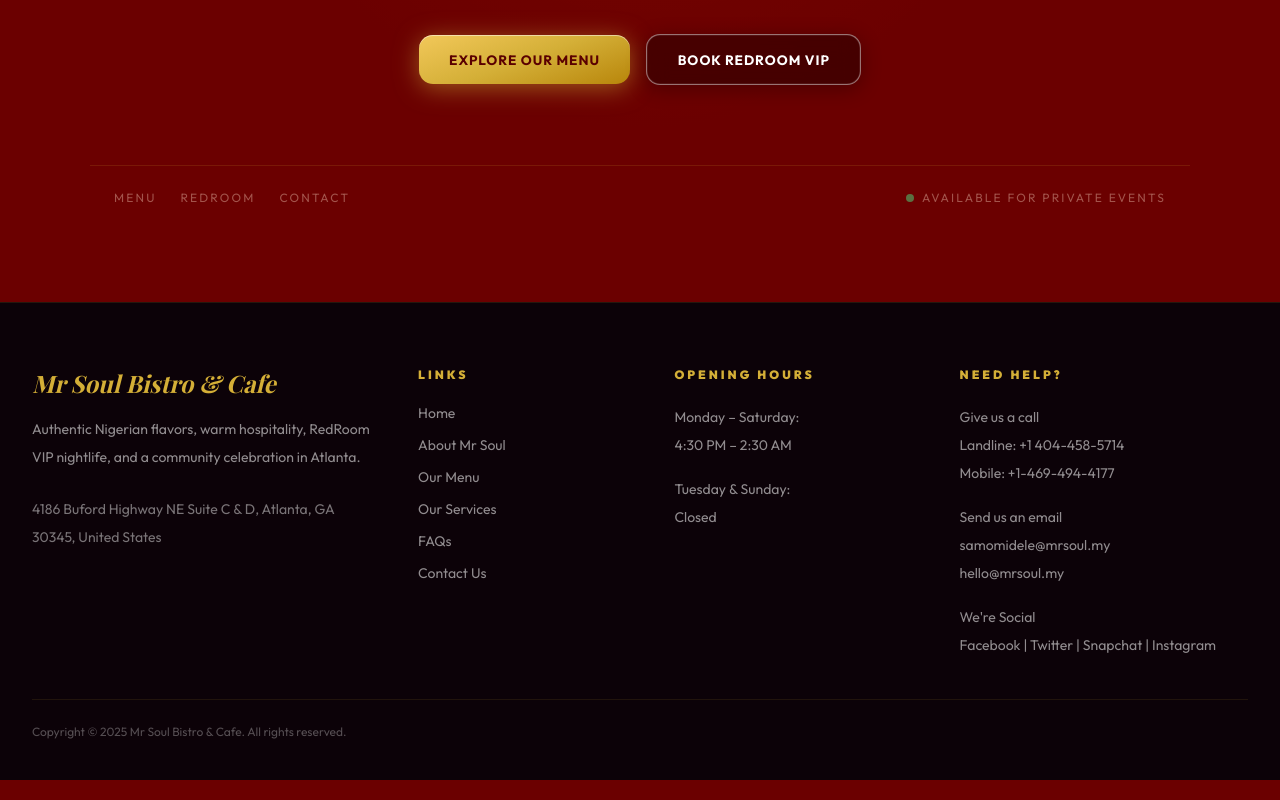
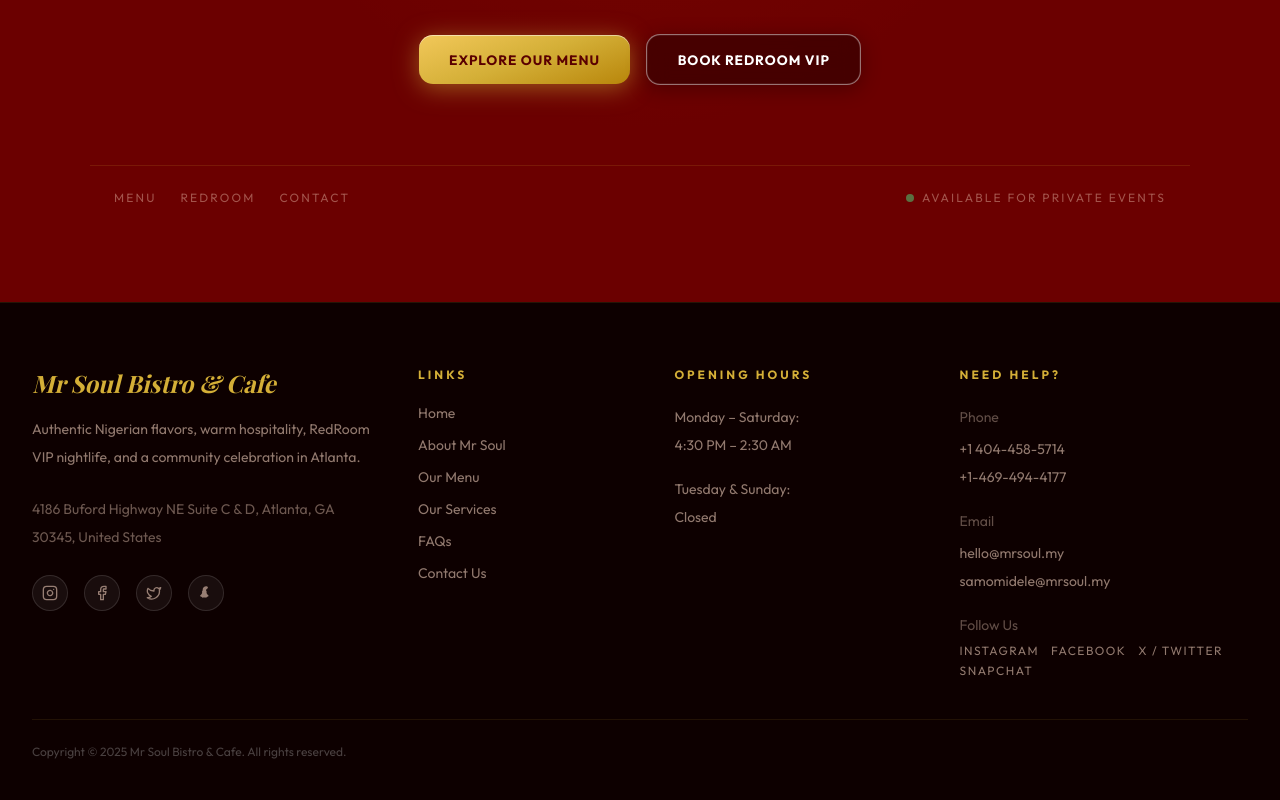
Before and after one commit to jayblast-spec/mr-soul-luxury-site, a Next.js app: page / in a window 1280 px wide. Shown: the part 5631-6431 px from the top of the page. Built offline with nearby package versions, Linux system fonts and the light colour scheme.

Commit message:
feat: add all social media links (Instagram, Snapchat, Facebook, X) to footer + update footer bg

```diff
--- a/src/components/Footer.tsx
+++ b/src/components/Footer.tsx
@@ -1,4 +1,5 @@
 import Link from "next/link";
+import { Instagram, Facebook, Twitter } from "lucide-react";
 import { brand } from "@/lib/content";
 
 const links = [
@@ -10,35 +11,83 @@ const links = [
   ["Contact Us", "/contact"],
 ];
 
+const socials = [
+  {
+    label: "Instagram",
+    href: "https://www.instagram.com/mrsoulbistro/",
+    icon: Instagram,
+  },
+  {
+    label: "Facebook",
+    href: "https://www.facebook.com/mrsoulbistro/",
+    icon: Facebook,
+  },
+  {
+    label: "X / Twitter",
+    href: "https://x.com/mrsoulbistro",
+    icon: Twitter,
+  },
+  {
+    label: "Snapchat",
+    href: "https://www.snapchat.com/mrsoulbistro",
+    icon: null,
+  },
+];
+
+function SnapchatIcon({ size = 20 }: { size?: number }) {
+  return (
+    <svg width={size} height={size} viewBox="0 0 24 24" fill="currentColor" aria-hidden="true">
+      <path d="M12.166 2C9.38 2 7 4.38 7 7.167v1.25c-.417.208-.625.625-.792 1.083-.166.5-.208.875-.208 1.167 0 .375.083.708.25 1.041-.25.667-.542 1.375-.875 1.917-.542.875-1.209 1.542-2 2-.167.083-.25.25-.25.458 0 .917 1.625 1.584 2.625 1.75.167.75.667 1.25 1.375 1.25.208 0 .458-.042.708-.167.542-.208 1.083-.333 1.667-.333.583 0 1.125.125 1.666.333.25.125.5.167.709.167.708 0 1.208-.5 1.375-1.25 1-.166 2.625-.833 2.625-1.75 0-.208-.084-.375-.25-.458-.792-.458-1.459-1.125-2-2-.334-.542-.625-1.25-.875-1.917.166-.333.25-.666.25-1.041 0-.292-.042-.667-.209-1.167-.166-.458-.375-.875-.791-1.083V7.167C17 4.379 14.62 2 11.834 2h.332z" />
+    </svg>
+  );
+}
+
 export function Footer() {
   return (
     <footer
       className="px-5 pb-10 pt-16 text-white sm:px-8"
-      style={{ background: "#0C0208", borderTop: "1px solid rgba(212,175,55,0.12)" }}
+      style={{ background: "#0D0000", borderTop: "1px solid rgba(212,175,55,0.12)" }}
     >
       <div className="mx-auto grid max-w-7xl gap-10 md:grid-cols-[1.2fr_0.75fr_0.85fr_1fr]">
         <div>
           <p className="font-display text-2xl font-bold italic" style={{ color: "#D4AF37" }}>
             {brand.name}
           </p>
-          <p className="mt-4 max-w-md text-sm leading-7" style={{ color: "rgba(255,255,255,0.55)" }}>
+          <p className="mt-4 max-w-md text-sm leading-7" style={{ color: "rgba(255,220,200,0.55)" }}>
             Authentic Nigerian flavors, warm hospitality, RedRoom VIP nightlife, and a community
             celebration in Atlanta.
           </p>
-          <p className="mt-6 text-sm leading-7" style={{ color: "rgba(255,255,255,0.45)" }}>
+          <p className="mt-6 text-sm leading-7" style={{ color: "rgba(255,220,200,0.4)" }}>
             {brand.address}
           </p>
+
+          {/* Social icons */}
+          <div className="mt-6 flex items-center gap-4">
+            {socials.map(({ label, href, icon: Icon }) => (
+              <a
+                key={label}
+                href={href}
+                target="_blank"
+                rel="noopener noreferrer"
+                aria-label={label}
+                className="flex h-9 w-9 items-center justify-center rounded-full border border-white/12 transition hover:border-[#D4AF37]/50 hover:text-[#D4AF37]"
+                style={{ color: "rgba(255,220,200,0.55)", background: "rgba(255,255,255,0.05)" }}
+              >
+                {Icon ? <Icon size={16} /> : <SnapchatIcon size={16} />}
+              </a>
+            ))}
+          </div>
         </div>
 
         <div>
-          <p className="text-xs font-black uppercase tracking-[0.25em]" style={{ color: "#D4AF37" }}>Links</p>
+          <p className="text-xs font-bold uppercase tracking-[0.25em]" style={{ color: "#D4AF37" }}>Links</p>
           <div className="mt-5 grid gap-3">
             {links.map(([label, href]) => (
               <Link
                 key={href}
                 href={href}
                 className="text-sm transition hover:text-white"
-                style={{ color: "rgba(255,255,255,0.55)" }}
+                style={{ color: "rgba(255,220,200,0.55)" }}
               >
                 {label}
               </Link>
@@ -47,28 +96,52 @@ export function Footer() {
         </div>
 
         <div>
-          <p className="text-xs font-black uppercase tracking-[0.25em]" style={{ color: "#D4AF37" }}>Opening Hours</p>
-          <div className="mt-5 space-y-4 text-sm leading-7" style={{ color: "rgba(255,255,255,0.55)" }}>
+          <p className="text-xs font-bold uppercase tracking-[0.25em]" style={{ color: "#D4AF37" }}>Opening Hours</p>
+          <div className="mt-5 space-y-4 text-sm leading-7" style={{ color: "rgba(255,220,200,0.55)" }}>
             <p>Monday – Saturday:<br />4:30 PM – 2:30 AM</p>
-            <p>Tuesday & Sunday:<br />Closed</p>
+            <p>Tuesday &amp; Sunday:<br />Closed</p>
           </div>
         </div>
 
         <div>
-          <p className="text-xs font-black uppercase tracking-[0.25em]" style={{ color: "#D4AF37" }}>Need Help?</p>
-          <div className="mt-5 space-y-4 text-sm leading-7" style={{ color: "rgba(255,255,255,0.55)" }}>
-            <p>Give us a call<br />Landline: {brand.phone}<br />Mobile: {brand.mobile}</p>
-            <p>Send us an email<br />{brand.secondaryEmail}<br />{brand.email}</p>
-            <p>We&apos;re Social<br />Facebook | Twitter | Snapchat | Instagram</p>
+          <p className="text-xs font-bold uppercase tracking-[0.25em]" style={{ color: "#D4AF37" }}>Need Help?</p>
+          <div className="mt-5 space-y-4 text-sm leading-7" style={{ color: "rgba(255,220,200,0.55)" }}>
+            <div>
+              <p className="mb-1" style={{ color: "rgba(255,220,200,0.35)" }}>Phone</p>
+              <p>{brand.phone}</p>
+              <p>{brand.mobile}</p>
+            </div>
+            <div>
+              <p className="mb-1" style={{ color: "rgba(255,220,200,0.35)" }}>Email</p>
+              <p>{brand.email}</p>
+              <p>{brand.secondaryEmail}</p>
+            </div>
+            <div>
+              <p className="mb-1" style={{ color: "rgba(255,220,200,0.35)" }}>Follow Us</p>
+              <div className="flex flex-wrap gap-x-3 gap-y-1">
+                {socials.map(({ label, href }) => (
+                  <a
+                    key={label}
+                    href={href}
+                    target="_blank"
+                    rel="noopener noreferrer"
+                    className="text-xs uppercase tracking-[0.12em] transition hover:text-white"
+                    style={{ color: "rgba(255,220,200,0.55)" }}
+                  >
+                    {label}
+                  </a>
+                ))}
+              </div>
+            </div>
           </div>
         </div>
       </div>
 
       <p
         className="mx-auto mt-10 max-w-7xl pt-6 text-xs"
-        style={{ borderTop: "1px solid rgba(212,175,55,0.1)", color: "rgba(255,255,255,0.3)" }}
+        style={{ borderTop: "1px solid rgba(212,175,55,0.1)", color: "rgba(255,255,255,0.25)" }}
       >
-        Copyright © 2025 Mr Soul Bistro & Cafe. All rights reserved.
+        Copyright © 2025 Mr Soul Bistro &amp; Cafe. All rights reserved.
       </p>
     </footer>
   );
```
